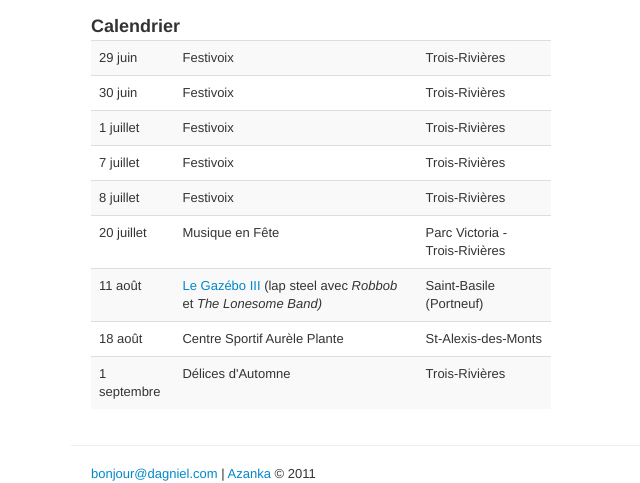
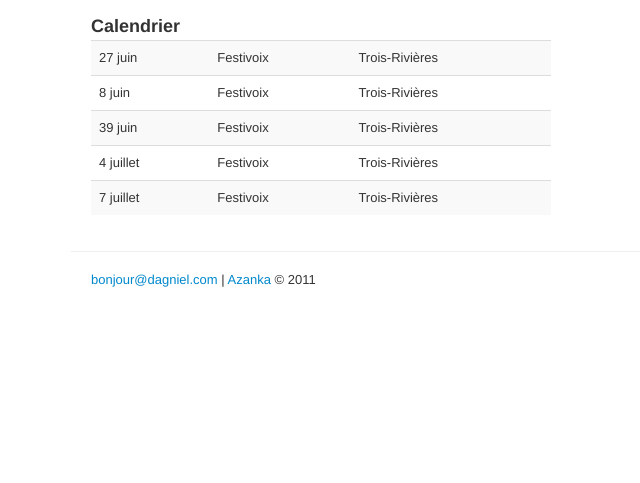
Before and after one commit to dsimard/dagniel, a Jekyll site: the page built from index.html, in a window 1280 px wide. Shown: the part 661-1144 px from the top of the page, without its empty margins (79-719 px from the left). Built offline with Jekyll 4.4.1, drawn with Linux system fonts in a browser that asks for light colours; Markdown is read by kramdown in place of the engine named in the settings; after the commit the page ends 950 px from its top, so only the background shows below that.

Commit message:
Update index.html

```diff
--- a/index.html
+++ b/index.html
@@ -42,19 +42,11 @@ layout: default
   <p>
     <h3>Calendrier</h3>
     <table class="table table-striped">
-      <tr><td>29 juin</td><td>Festivoix</td><td>Trois-Rivières</td></tr>
-      <tr><td>30 juin</td><td>Festivoix</td><td>Trois-Rivières</td></tr>
-      <tr><td>1 juillet</td><td>Festivoix</td><td>Trois-Rivières</td></tr>
+      <tr><td>27 juin</td><td>Festivoix</td><td>Trois-Rivières</td></tr>
+      <tr><td>8 juin</td><td>Festivoix</td><td>Trois-Rivières</td></tr>
+      <tr><td>39 juin</td><td>Festivoix</td><td>Trois-Rivières</td></tr>
+      <tr><td>4 juillet</td><td>Festivoix</td><td>Trois-Rivières</td></tr>
       <tr><td>7 juillet</td><td>Festivoix</td><td>Trois-Rivières</td></tr>
-      <tr><td>8 juillet</td><td>Festivoix</td><td>Trois-Rivières</td></tr>
-      <tr><td>20 juillet</td><td>Musique en Fête</td><td>Parc Victoria - Trois-Rivières</td></tr>
-      <tr>
-        <td>11 août</td>
-        <td><a href="http://www.facebook.com/events/300164826745922/">Le Gazébo III</a> (lap steel avec <em>Robbob</em> et <em>The Lonesome Band)</em></td>
-        <td>Saint-Basile (Portneuf)</td>
-      </tr>
-      <tr><td>18 août </td><td>Centre Sportif Aurèle Plante</td><td>St-Alexis-des-Monts</td></tr>
-      <tr><td>1 septembre</td><td>Délices d'Automne</td><td>Trois-Rivières</td></tr>
     </table>
   </p>
 </div>
```
